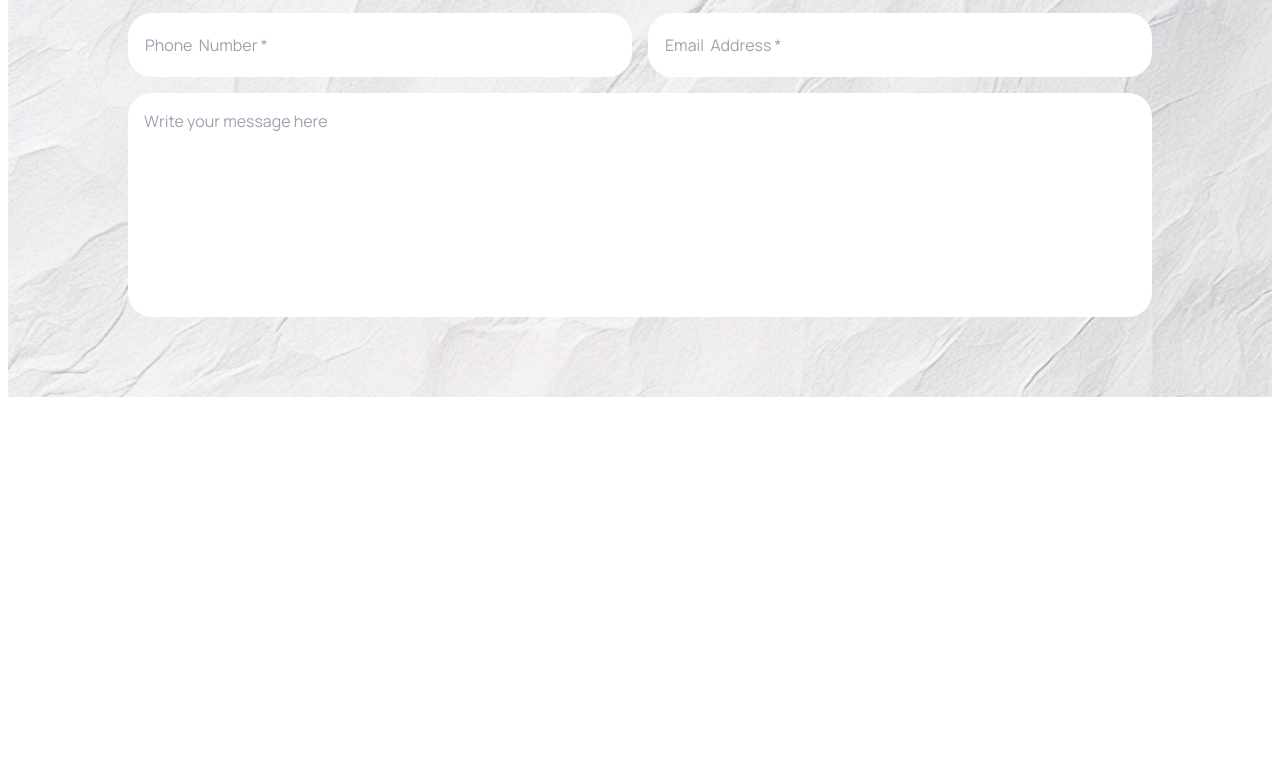
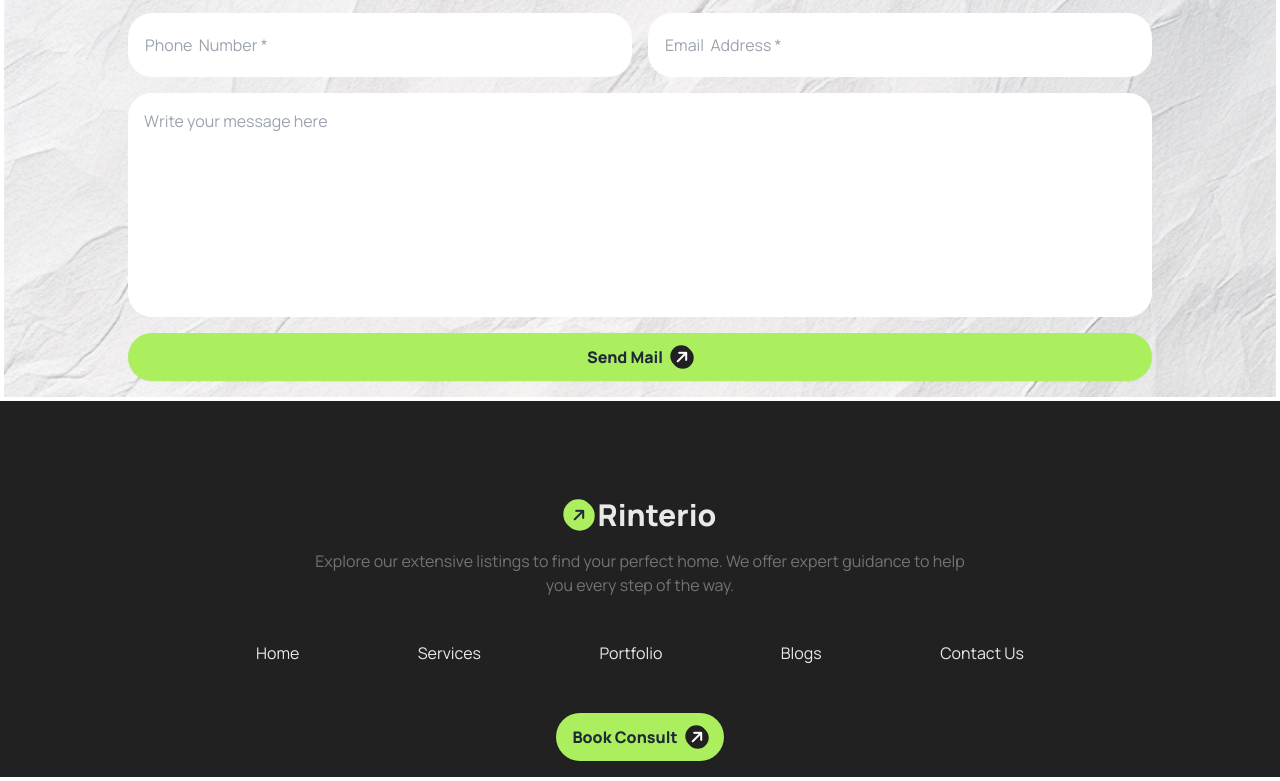
Before and after one commit to pritom-roy/Assignment-03, a plain HTML site: page index.html in a window 1280 px wide. Shown: the part 3248-4029 px from the top of the page. Before the commit the page ends 3653 px from the top, so only its background shows below. Drawn offline with nearby package versions, Linux system fonts and the light colour scheme.

Commit message:
few adjustment on duscuss section and added footer

```diff
--- a/index.html
+++ b/index.html
@@ -26,7 +26,9 @@
                         pink: '#E7C1D3',
                         yellow: '#EFDA6E',
                         teal: '#A4DAC3',
-                        sky: '#77AAEA'
+                        sky: '#77AAEA',
+                        fhead: '#E9E9E9',
+                        ftext: '#737373',
                     },
                     fontFamily: {
                         manrope: ["Manrope", 'sans-serif'],
@@ -330,7 +332,7 @@
             </div>
         </section>
         <!-- Discuss Project -->
-        <section class="bg-discuss bg-cover m-1 lg:m-2">
+        <section class="bg-discuss bg-cover my-1 lg:m-1">
             <div class="lg:max-w-5xl w-11/12 mx-auto pb-10 lg:pb-0">
                 <div class="flex justify-center lg:pt-24 pt-6">
                     <div class="bg-primary_light inline-flex px-2 py-0 rounded-2xl items-center">
@@ -359,12 +361,39 @@
                     <div class="col-span-2 row-span-3"><textarea placeholder="Write your message here"
                             class="h-full w-full rounded-3xl p-4 focus:outline-none focus:placeholder-transparent resize-none"></textarea>
                     </div>
+                    <a class="btn bg-primary font-extrabold text-base rounded-3xl w-full col-span-2 border-none">Send
+                        Mail
+                        <i class="fa-solid fa-arrow-right -rotate-45 p-1 rounded-full bg-secondary text-white"></i></a>
                 </div>
             </div>
         </section>
     </main>
-    <footer>
-
+    <footer class="bg-secondary mb-1">
+        <div class="lg:w-10/12 w-11/12 mx-auto">
+            <div class="flex justify-center pt-16 lg:pt-24 pb-4">
+                <div class="flex items-center">
+                    <i class="fa-solid fa-arrow-right -rotate-45 p-2 rounded-full bg-primary"></i>
+                    <h1 class="text-3xl font-extrabold pl-1 text-fhead">Rinterio</h1>
+                </div>
+            </div>
+            <p class="text-ftext text-center max-w-2xl mx-auto pb-7 lg:pb-11">Explore our extensive listings to find
+                your
+                perfect
+                home. We
+                offer expert
+                guidance to help you every step of the way.</p>
+            <div class="flex flex-col lg:flex-row items-center lg:max-w-3xl justify-between mx-auto lg:pb-12">
+                <li class="list-none pb-3 lg:pb-0"><a class="text-fhead">Home</a></li>
+                <li class="list-none pb-3 lg:pb-0"><a class="text-fhead">Services</a></li>
+                <li class="list-none pb-3 lg:pb-0"><a class="text-fhead">Portfolio</a></li>
+                <li class="list-none pb-3 lg:pb-0"><a class="text-fhead">Blogs</a></li>
+                <li class="list-none pb-3 lg:pb-0"><a class="text-fhead">Contact Us</a></li>
+            </div>
+            <div class="flex justify-center pb-4">
+                <a class="btn bg-primary font-extrabold text-base rounded-3xl w-full lg:w-auto border-none">Book Consult
+                    <i class="fa-solid fa-arrow-right -rotate-45 p-1 rounded-full bg-secondary text-white"></i></a>
+            </div>
+        </div>
     </footer>
 </body>
 
```
